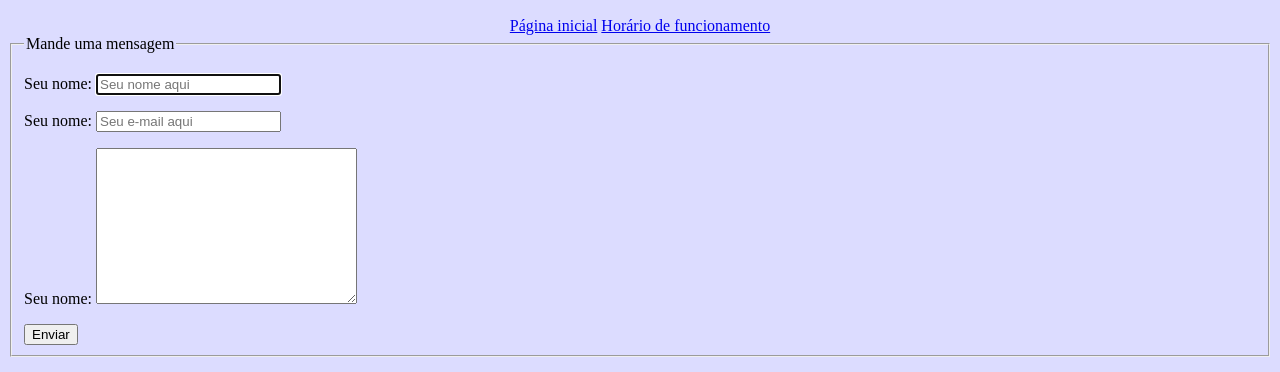
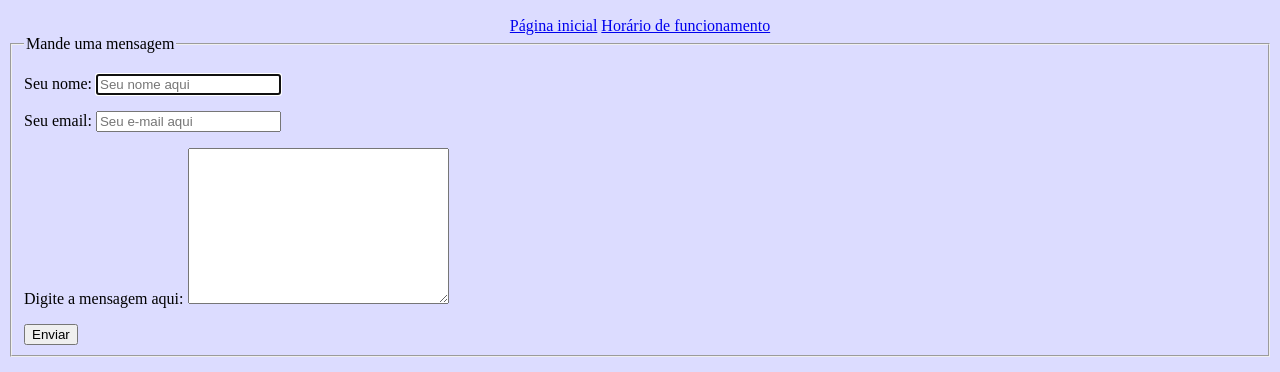
Before and after one commit to juli-21/Firts_Miniproject, a plain HTML site: page fale_conosco.html in a window 1280 px wide. Shown: the part 50-422 px from the top of the page. Drawn offline with Linux system fonts and the light colour scheme.

Commit message:
correção labels

```diff
--- a/fale_conosco.html
+++ b/fale_conosco.html
@@ -22,11 +22,11 @@
                 <input type="text" name="nome" id="nome" placeholder="Seu nome aqui" autocomplete="on" required autofocus>
             </p>
             <p>
-                <label for="email">Seu nome:</label>
+                <label for="email">Seu email:</label>
                 <input type="email" name="email" id="email" placeholder="Seu e-mail aqui" autocomplete="on" required>
             </p>
             <p>
-                <label for="txt">Seu nome:</label>
+                <label for="txt">Digite a mensagem aqui:</label>
                 <textarea name="contato" id="contato" cols="30" rows="10"></textarea>
             </p>
             <button type="submit">Enviar</button>
```
